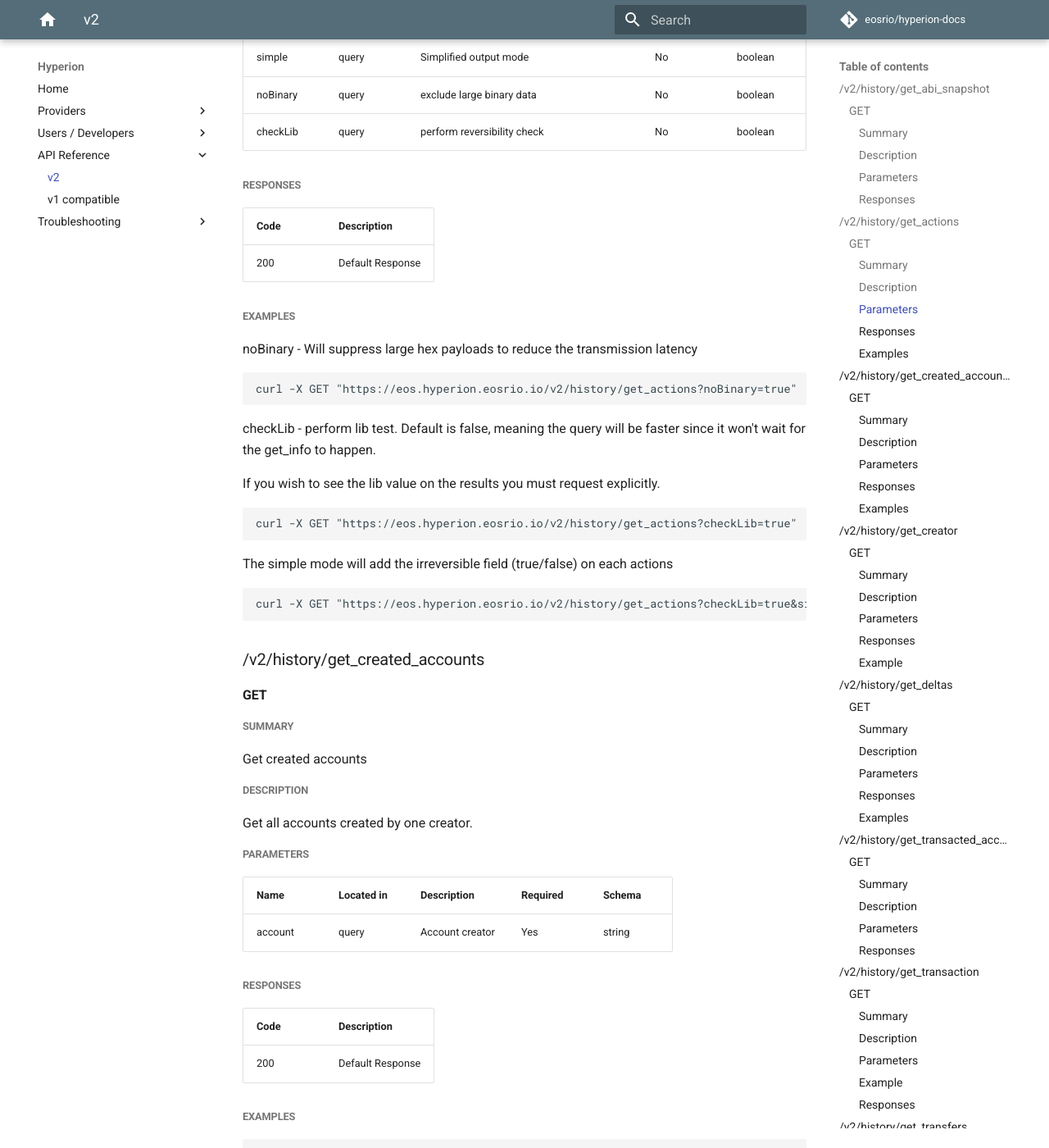
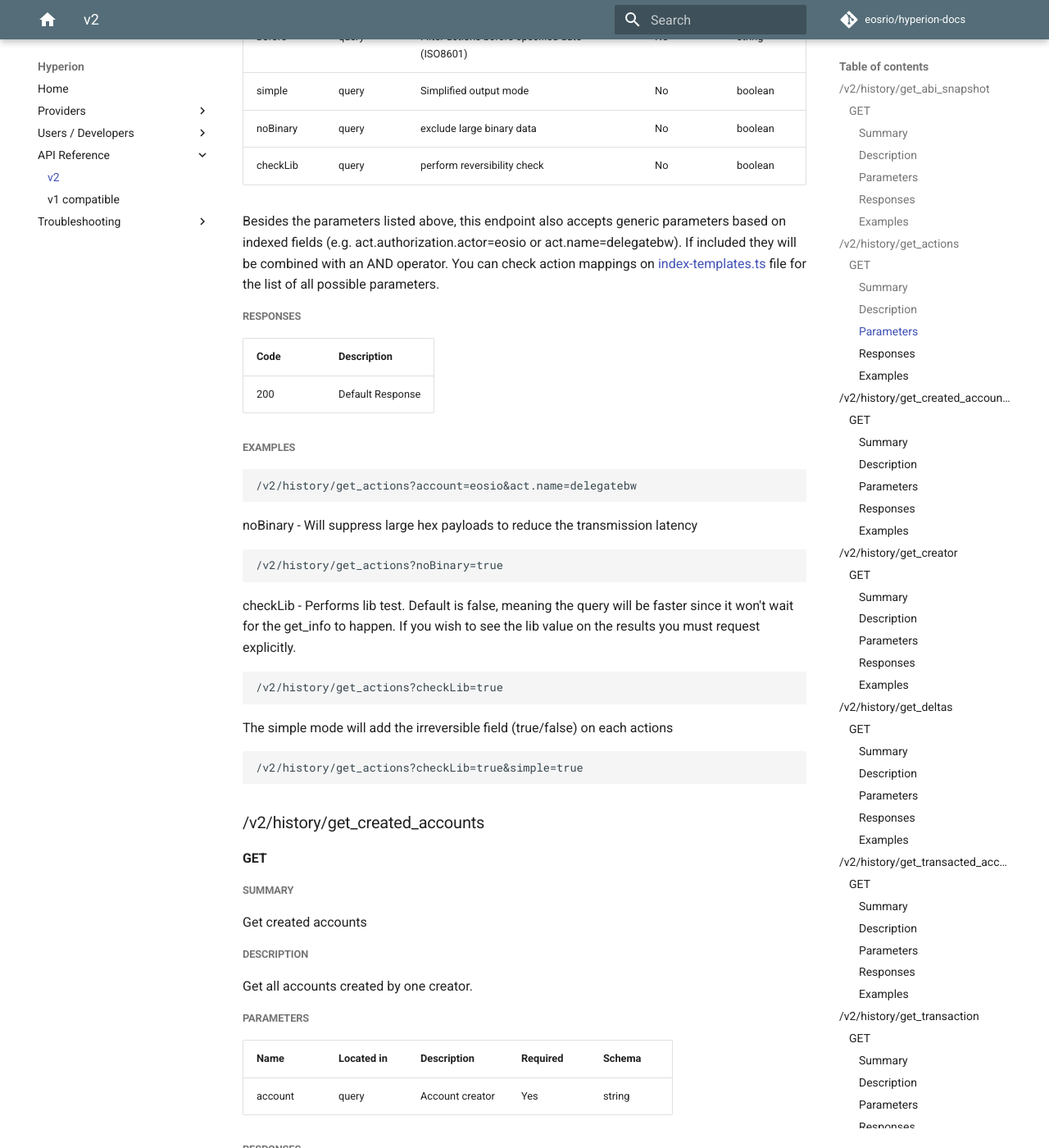
Before and after one commit to eosrio/hyperion-docs, an MkDocs documentation site: the page built from docs/v2.md, in a window 1280 px wide and 1400 px high, scrolled down 1706 px. Shown: the whole window at 82% size. Built offline with MkDocs 1.6.1 and Material for MkDocs 9.7.7, drawn with Linux system fonts in a browser that asks for light colours; comment, search, counter and statistics services are not loaded; some of the changed text lies outside the part shown.

Commit message:
API Reference Updated

`````diff
--- a/docs/v2.md
+++ b/docs/v2.md
@@ -29,6 +29,11 @@
 | ---- | ----------- |
 | 200 | Default Response |
 
+##### Examples
+````
+/v2/history/get_abi_snapshot?contract=eosio.token&fetch=true
+````
+
 ### /v2/history/get_actions
 
 #### GET
@@ -56,6 +61,8 @@
 | noBinary | query | exclude large binary data | No | boolean
 | checkLib | query | perform reversibility check | No | boolean
 
+Besides the parameters listed above, this endpoint also accepts generic parameters based on indexed fields (e.g. act.authorization.actor=eosio or act.name=delegatebw). If included they will be combined with an AND operator. You can check action mappings on [index-templates.ts](https://github.com/eosrio/hyperion-history-api/blob/8bfa6e1c660f7c46ad2098c0d1745c6b3329b125/definitions/index-templates.ts) file for the list of all possible parameters.
+
 ##### Responses
 
 | Code | Description |
@@ -63,23 +70,23 @@
 | 200 | Default Response |
 
 ##### Examples
+````
+/v2/history/get_actions?account=eosio&act.name=delegatebw
+````
 
 noBinary - Will suppress large hex payloads to reduce the transmission latency
-````bash
-curl -X GET "https://eos.hyperion.eosrio.io/v2/history/get_actions?noBinary=true"
+````
+/v2/history/get_actions?noBinary=true
 ````
 
-checkLib - perform lib test. Default is false, meaning the query will be faster since it won't wait for the get_info to happen.
-
-If you wish to see the lib value on the results you must request explicitly.
-````bash
-curl -X GET "https://eos.hyperion.eosrio.io/v2/history/get_actions?checkLib=true"
+checkLib - Performs lib test. Default is false, meaning the query will be faster since it won't wait for the get_info to happen. If you wish to see the lib value on the results you must request explicitly.
+````
+/v2/history/get_actions?checkLib=true
 ````
 
 The simple mode will add the irreversible field (true/false) on each actions
-
-````bash
-curl -X GET "https://eos.hyperion.eosrio.io/v2/history/get_actions?checkLib=true&simple=true"
+````
+/v2/history/get_actions?checkLib=true&simple=true
 ````
 
 ### /v2/history/get_created_accounts
@@ -107,7 +114,7 @@
 
 ##### Examples
 ```
-curl -X GET "https://eos.hyperion.eosrio.io/v2/history/get_created_accounts?account=eosio"
+/v2/history/get_created_accounts?account=eosio
 ```
 
 ### /v2/history/get_creator
@@ -133,9 +140,9 @@
 | ---- | ----------- |
 | 200 | Default Response |
 
-##### Example
+##### Examples
 ```
-curl -X GET "https://eos.hyperion.eosrio.io/v2/history/get_creator?account=eosriobrazil"
+/v2/history/get_creator?account=eosriobrazil
 ```
 
 ### /v2/history/get_deltas
@@ -158,6 +165,8 @@
 | table | query | Table name | No | string |
 | payer | query | Payer account | No | string |
 
+Besides the parameters listed above, this endpoint also accepts generic parameters based on indexed fields (e.g. block_num=10000000). If included they will be combined with an AND operator. You can check delta mappings on [index-templates.ts](https://github.com/eosrio/hyperion-history-api/blob/8bfa6e1c660f7c46ad2098c0d1745c6b3329b125/definitions/index-templates.ts) file for the list of all possible parameters.
+
 ##### Responses
 
 | Code | Description |
@@ -165,14 +174,14 @@
 | 200 | Default Response |
 
 ##### Examples
-Get all deltas from `eosio.token` contract
+Get all deltas from `eosio.token` contract on a specific block
 ```
-curl -X GET "https://eos.hyperion.eosrio.io/v2/history/get_deltas?code=eosio.token"
+/v2/history/get_deltas?code=eosio.token&block_num=100000
 ```
 
 Get all deltas from the table `accounts` of the `eosio.token` contract
 ```
-curl -X GET "https://eos.hyperion.eosrio.io/v2/history/get_deltas?code=eosio.token&&table=accounts"
+/v2/history/get_deltas?code=eosio.token&table=accounts
 ```
 
 ### /v2/history/get_transacted_accounts
@@ -206,6 +215,11 @@
 | ---- | ----------- |
 | 200 | Default Response |
 
+##### Examples
+```
+/v2/history/get_transacted_accounts?account=eosriobrazil&direction=out
+```
+
 ### /v2/history/get_transaction
 
 #### GET
@@ -223,16 +237,16 @@
 | ---- | ---------- | ----------- | -------- | ---- |
 | id | query | Transaction ID | Yes | string |
 
-##### Example
-```
-curl -X GET "https://eos.hyperion.eosrio.io/v2/history/get_transaction?id=eec44c2ab2c2330e88fdacd3cd4c63838adb60da679ff12f299a4341fd036658"
-```
-
 ##### Responses
 
 | Code | Description |
 | ---- | ----------- |
 | 200 | Default Response |
+
+##### Examples
+```
+v2/history/get_transaction?id=eec44c2ab2c2330e88fdacd3cd4c63838adb60da679ff12f299a4341fd036658
+```
 
 ### /v2/history/get_transfers
 
@@ -264,20 +278,20 @@
 | ---- | ----------- |
 | 200 | Default Response |
 
-##### Example
+##### Examples
 Get all transfers from eosriobrazil account
 ```
-curl -X GET "https://eos.hyperion.eosrio.io/v2/history/get_transfers?from=eosriobrazil"
+/v2/history/get_transfers?from=eosriobrazil
 ```
 
-Get all transfer from `eosriobrazil` account to `eosio.ramfee` account
+Get all transfers from `eosriobrazil` account to `eosio.ramfee` account
 ```
-curl -X GET "https://eos.hyperion.eosrio.io/v2/history/get_transfers?from=eosriobrazil&to=eosio.ramfee"
+/v2/history/get_transfers?from=eosriobrazil&to=eosio.ramfee"
 ```
 
-Get all transfer from `eosriobrazil` account to `eosio.ramfee` account after November 2019
+Get all transfers from `eosriobrazil` account to `eosio.ramfee` account after November 2019
 ```
-curl -X GET "https://eos.hyperion.eosrio.io/v2/history/get_transfers?from=eosriobrazil&to=eosio.ramfee&after=2019-11-01T00:00:00.000Z"
+/v2/history/get_transfers?from=eosriobrazil&to=eosio.ramfee&after=2019-11-01T00:00:00.000Z
 ```
 
 ### /v2/state/get_account
@@ -303,9 +317,9 @@
 | ---- | ----------- |
 | 200 | Default Response |
 
-##### Example
+##### Examples
 ```
-curl -X GET "https://eos.hyperion.eosrio.io/v2/state/get_account?account=eosio"
+/v2/state/get_account?account=eosio
 ```
 
 ### /v2/state/get_key_accounts
@@ -331,9 +345,9 @@
 | ---- | ----------- |
 | 200 | Default Response |
 
-##### Example
+##### Examples
 ```
-curl -X GET "https://eos.hyperion.eosrio.io/v2/state/get_key_accounts?public_key=EOS8fDDZm7ommT5XBf9MPYkRioXX6GeCUeSNkTpimdwKon5bNAVm7"
+/v2/state/get_key_accounts?public_key=EOS8fDDZm7ommT5XBf9MPYkRioXX6GeCUeSNkTpimdwKon5bNAVm7"
 ```
 
 ### /v2/state/get_key_accounts
@@ -359,9 +373,9 @@
 | ---- | ----------- |
 | 200 | Default Response |
 
-##### Example
+##### Examples
 ```
-curl -X POST "https://eos.hyperion.eosrio.io/v2/state/get_key_accounts" -d '{"public_key":"EOS8fDDZm7ommT5XBf9MPYkRioXX6GeCUeSNkTpimdwKon5bNAVm7"}'
+/v2/state/get_key_accounts - body: {"public_key":"EOS8fDDZm7ommT5XBf9MPYkRioXX6GeCUeSNkTpimdwKon5bNAVm7"}
 ```
 
 ### /v2/state/get_links
@@ -391,9 +405,9 @@
 | ---- | ----------- |
 | 200 | Default Response |
 
-##### Example
+##### Examples
 ```
-curl -X GET "https://wax.eosrio.io/v2/state/get_links?account=eosriobrazil"
+/v2/state/get_links?account=eosriobrazil
 ```
 
 ### /v2/state/get_proposals
@@ -427,6 +441,11 @@
 | ---- | ----------- |
 | 200 | Default Response |
 
+##### Examples
+```
+/v2/state/get_proposals?proposer=eosriobrazil
+```
+
 ### /v2/state/get_tokens
 
 #### GET
@@ -450,9 +469,9 @@
 | ---- | ----------- |
 | 200 | Default Response |
 
-##### Example
+##### Examples
 ```
-curl -X GET "https://eos.hyperion.eosrio.io/v2/state/get_tokens?account=eosriobrazil"
+/v2/state/get_tokens?account=eosriobrazil
 ```
 
 ### /v2/state/get_voters
@@ -480,14 +499,15 @@
 | ---- | ----------- |
 | 200 | Default Response |
 
-##### Example
+##### Examples
 Get all `eosriobrazil` voters
 ```
-curl -X GET "https://eos.hyperion.eosrio.io/v2/state/get_voters?producer=eosriobrazil"
+/v2/state/get_voters?producer=eosriobrazil
 ```
+
 Get only the first 3 responses
 ```
-curl -X GET https://eos.hyperion.eosrio.io/v2/state/get_voters?producer=eosriobrazil&limit=3
+/v2/state/get_voters?producer=eosriobrazil&limit=3
 ```
 
 ### /v2/health
`````
Also changed, not shown: other parts of docs/v2.md (+2 -2 lines).
